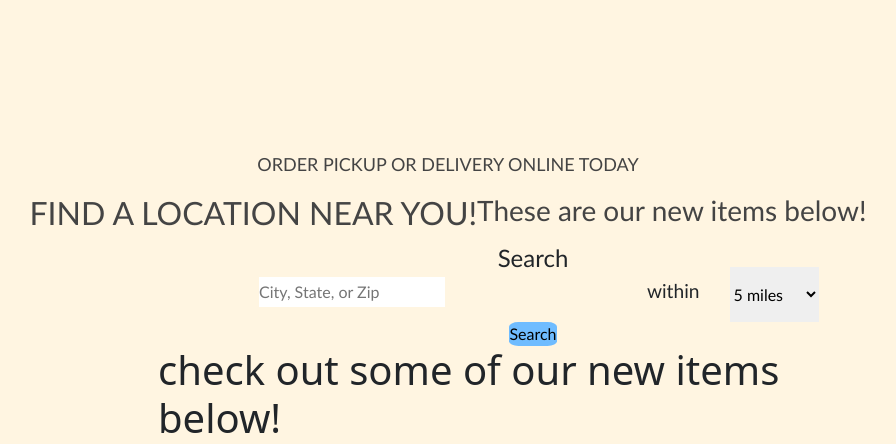
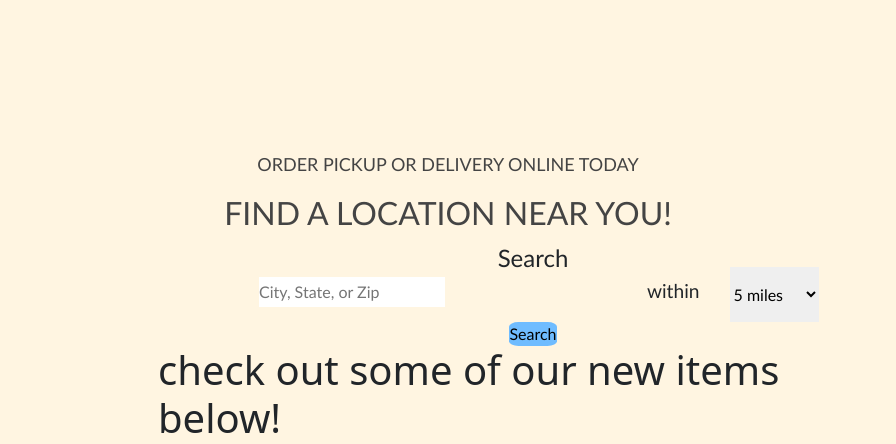
Before and after one commit to zmirzaa/subDelicious, a Flask app: page / in a window 1280 px wide; the page is wider, and only the part inside the window is pictured. Shown: the part 219-663 px from the top of that part, without its empty margins (242-1138 px from the left). Run offline with Flask 2, Linux system fonts and the light colour scheme.

Commit message:
minor changer

```diff
--- a/flask_app/templates/dashboard.html
+++ b/flask_app/templates/dashboard.html
@@ -47,7 +47,6 @@
     </div>
     <div id="bottom_text2">
         <h2>FIND A LOCATION NEAR YOU!</h2>
-        <h3>These are our new items below! </h3>
     </div>
 
 
```
